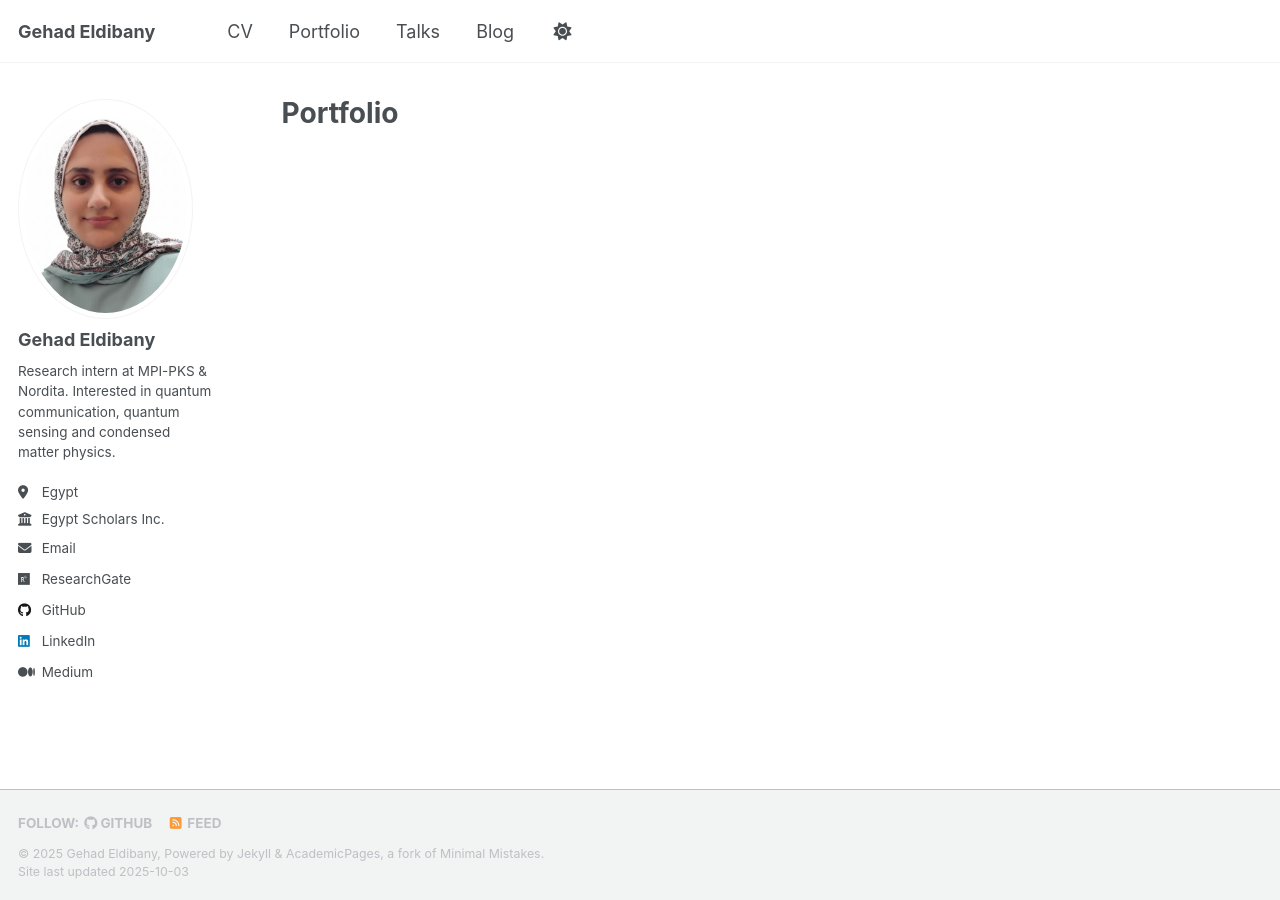
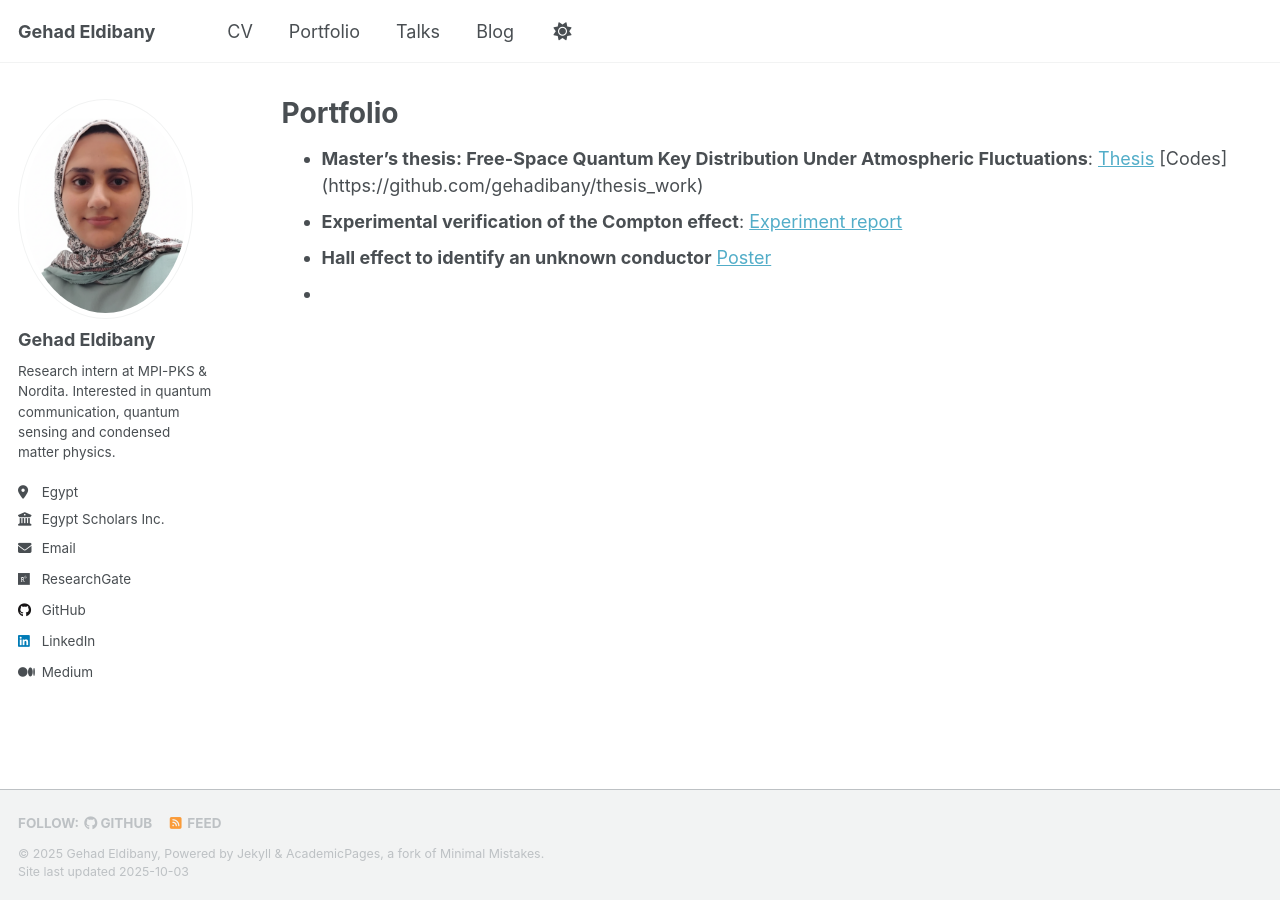
Before and after one commit to gehadibany/gehadibany.github.io, a Jekyll site: the page built from _pages/portfolio.md, in a window 1280 px wide. Built offline with Jekyll 4.4.1, drawn with Linux system fonts in a browser that asks for light colours; a script that is not in the unit is left out.

Commit message:
Add portfolio

```diff
--- a/_pages/portfolio.md
+++ b/_pages/portfolio.md
@@ -4,3 +4,7 @@ title: "Portfolio"
 permalink: /portfolio/
 author_profile: true
 ---
+* **Master's thesis: Free-Space Quantum Key Distribution Under Atmospheric Fluctuations**: [Thesis](https://gehadibany.github.io/files/Thesis.pdf) [Codes] (https://github.com/gehadibany/thesis_work)
+* **Experimental verification of the Compton effect**: [Experiment report](https://gehadibany.github.io/files/Compton.pdf)
+* **Hall effect to identify an unknown conductor** [Poster](https://gehadibany.github.io/files/Hall_effect.pdf)
+*
```
Also changed, not shown: 3 other files.
